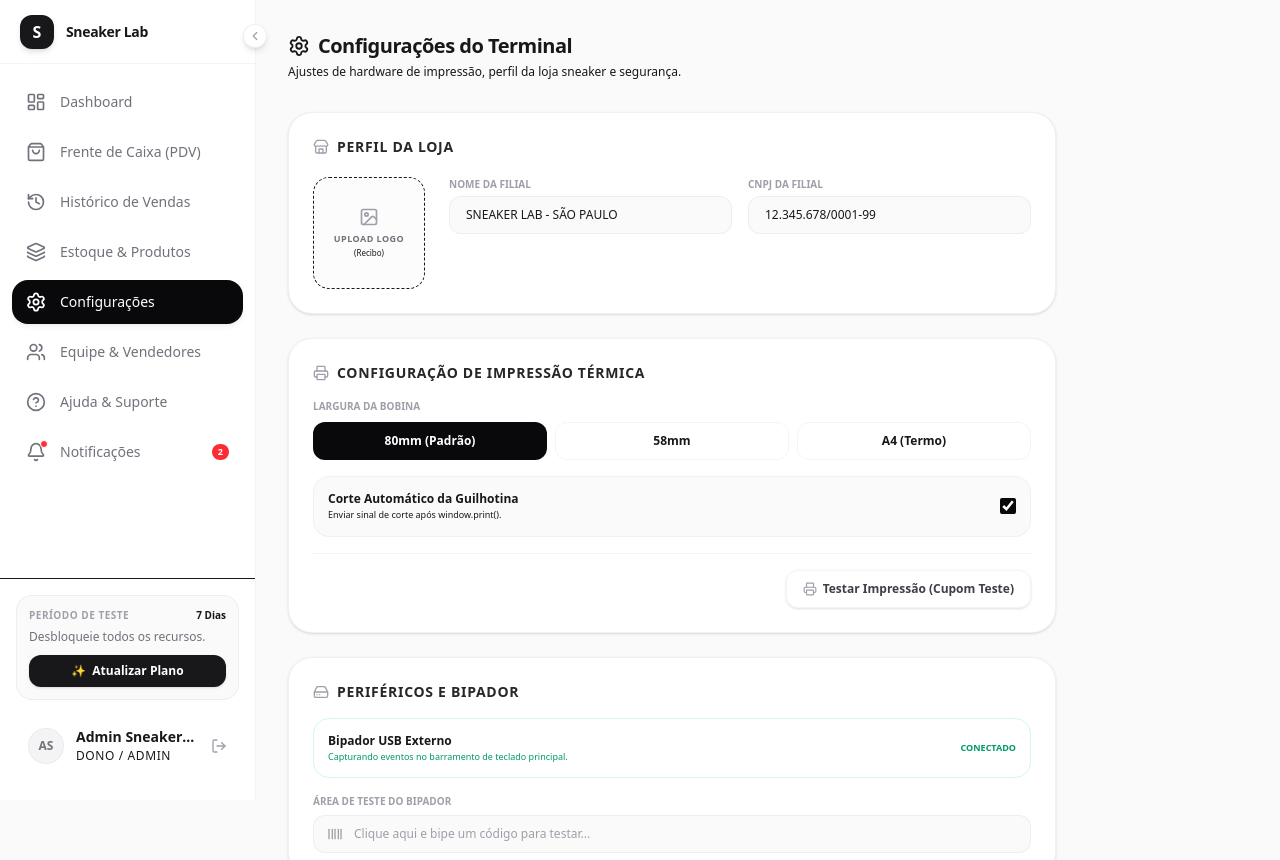
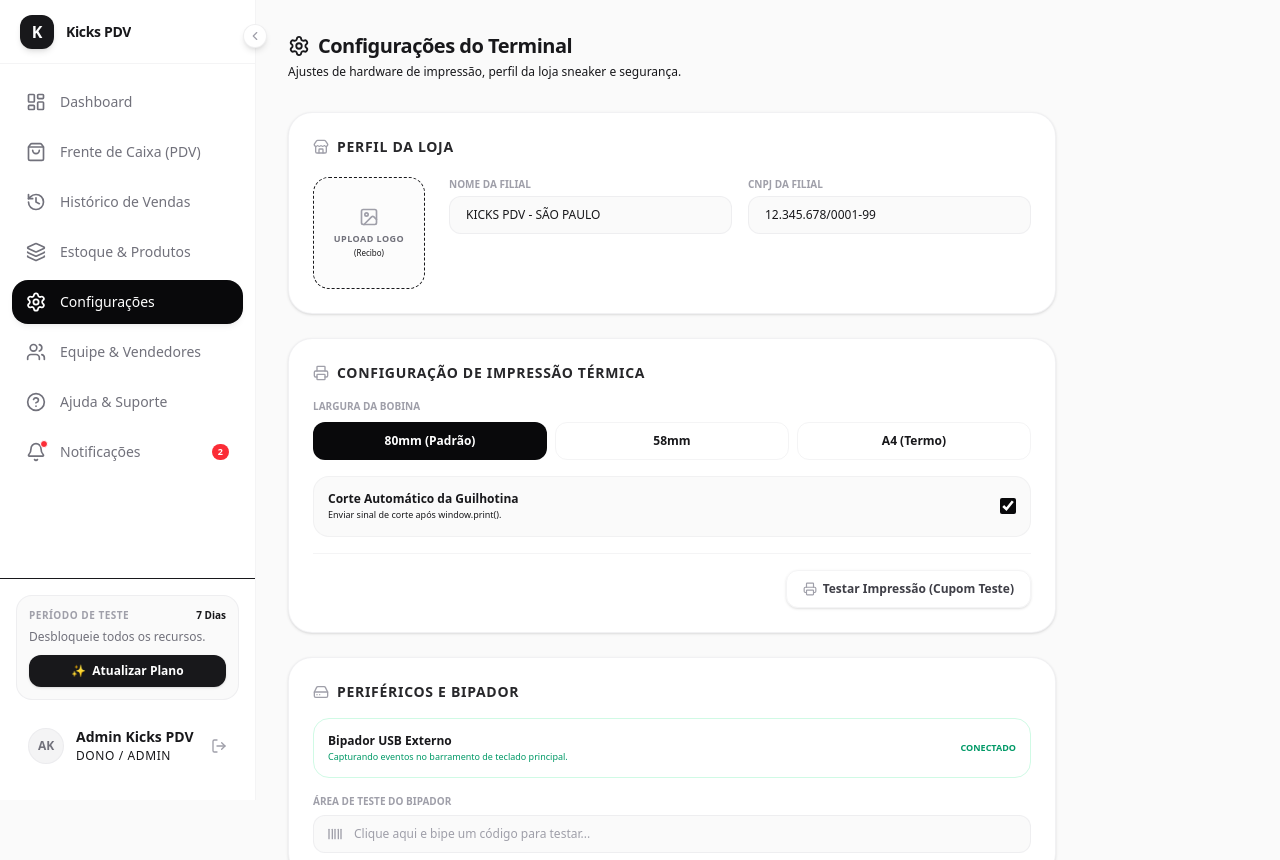
Before and after one commit to AllisonSink/pdv-sneaker-lab, a Next.js app: page /configuracoes in a window 1280 px wide. Shown: the top 860 px of the page. Built offline with nearby package versions, Linux system fonts and the light colour scheme.

Commit message:
chore: atualiza branding global para Kicks PDV

```diff
--- a/src/app/(dashboard)/configuracoes/page.tsx
+++ b/src/app/(dashboard)/configuracoes/page.tsx
@@ -123,7 +123,7 @@ export default function ConfiguracoesPage() {
                 <label className="text-[10px] text-zinc-400 dark:text-zinc-500 uppercase font-semibold mb-1 block">Nome da Filial</label>
                 <input
                   type="text"
-                  defaultValue="SNEAKER LAB - SÃO PAULO"
+                  defaultValue="KICKS PDV - SÃO PAULO"
                   className="w-full px-4 py-2.5 bg-zinc-50 dark:bg-zinc-900 border border-zinc-200/50 dark:border-zinc-800/50 rounded-xl text-base md:text-xs focus:outline-none focus:ring-1 focus:ring-zinc-900/10 focus:border-zinc-900 dark:focus:border-zinc-50"
                 />
               </div>
--- a/src/app/(dashboard)/dashboard/dashboard-client.tsx
+++ b/src/app/(dashboard)/dashboard/dashboard-client.tsx
@@ -508,7 +508,7 @@ export default function DashboardClient({ initialSales, initialProducts }: Dashb
     const day = String(now.getDate()).padStart(2, '0');
     const month = String(now.getMonth() + 1).padStart(2, '0');
     const year = now.getFullYear();
-    const filename = `Relatorio_Vendas_Sneaker_${day}-${month}-${year}.xlsx`;
+    const filename = `Relatorio_Vendas_Kicks_${day}-${month}-${year}.xlsx`;
 
     XLSX.writeFile(workbook, filename);
     toast.success('Relatório gerado com sucesso!');
--- a/src/app/(dashboard)/layout.tsx
+++ b/src/app/(dashboard)/layout.tsx
@@ -315,12 +315,12 @@ export default function DashboardLayout({ children }: { children: React.ReactNod
             title={isSidebarExpanded ? "Recolher Menu" : "Expandir Menu"}
           >
             <div className="w-8.5 h-8.5 rounded-xl bg-zinc-900 dark:bg-zinc-50 flex items-center justify-center text-white dark:text-zinc-900 font-bold shrink-0 shadow-md group-hover:scale-105 transition-transform">
-              S
+              K
             </div>
             <span className={`font-bold tracking-tight text-sm truncate transition-all duration-300 ease-in-out ${
               isSidebarExpanded ? 'opacity-100 max-w-[150px]' : 'opacity-0 max-w-0 overflow-hidden pointer-events-none'
             }`}>
-              Sneaker Lab
+              Kicks PDV
             </span>
           </div>
         </div>
@@ -477,9 +477,9 @@ export default function DashboardLayout({ children }: { children: React.ReactNod
         <header className="md:hidden h-16 bg-white dark:bg-zinc-950 border-b border-zinc-200/40 dark:border-zinc-900 px-4 flex items-center justify-between sticky top-0 z-40">
           <a href="/" target="_blank" rel="noopener noreferrer" onClick={(e) => e.stopPropagation()} className="flex items-center gap-2 relative z-50 p-2 -ml-2 cursor-pointer no-underline hover:no-underline hover:opacity-90 transition-opacity">
             <div className="w-8 h-8 rounded-lg bg-zinc-900 dark:bg-zinc-50 flex items-center justify-center text-white dark:text-zinc-900 font-bold">
-              S
+              K
             </div>
-            <span className="font-bold tracking-tight text-sm text-zinc-900 dark:text-zinc-50">Sneaker Lab</span>
+            <span className="font-bold tracking-tight text-sm text-zinc-900 dark:text-zinc-50">Kicks PDV</span>
           </a>
 
           <div className="flex items-center gap-3">
@@ -681,7 +681,7 @@ export default function DashboardLayout({ children }: { children: React.ReactNod
               </label>
               <input
                 type="email"
-                value={user?.email || "admin@sneakerlab.com"}
+                value={user?.email || "admin@kickspdv.com"}
                 disabled
                 className="w-full px-4 py-2.5 bg-zinc-100 dark:bg-zinc-950 border border-zinc-200/50 dark:border-zinc-800/50 rounded-xl text-base md:text-sm text-zinc-500 dark:text-zinc-500 cursor-not-allowed focus:outline-none select-none"
               />
@@ -722,7 +722,7 @@ export default function DashboardLayout({ children }: { children: React.ReactNod
 
             {/* Email Support Primary Action */}
             <a
-              href="mailto:suporte@sneakerlab.com.br?subject=Dúvida%20-%20Sneaker%20Lab"
+              href="mailto:suporte@kickspdv.com?subject=Dúvida%20-%20Kicks%20PDV"
               className="w-full py-3.5 px-4 bg-zinc-50 hover:bg-zinc-100 dark:bg-zinc-900/60 dark:hover:bg-zinc-900 border border-zinc-200 dark:border-zinc-800 text-zinc-700 dark:text-zinc-300 font-semibold rounded-2xl flex items-center justify-center gap-2 transition-all cursor-pointer text-sm select-none"
             >
               <Mail className="w-4 h-4" />
--- a/src/app/(dashboard)/pdv/pdv-client.tsx
+++ b/src/app/(dashboard)/pdv/pdv-client.tsx
@@ -780,10 +780,10 @@ export default function PDVClient({ initialProducts }: { initialProducts: Produc
                   <h3 className="text-[10px] uppercase tracking-wider font-bold text-zinc-450 dark:text-zinc-500">Acessórios & Venda Rápida</h3>
                   <div className="grid grid-cols-2 gap-3">
                     {[
-                      { id: 'kit-limpeza', name: 'Kit Limpeza Premium', price: 89, brand: 'Sneaker Lab' },
-                      { id: 'meias', name: 'Par de Meias', price: 45, brand: 'Sneaker Lab' },
-                      { id: 'cadarco', name: 'Cadarço Extra', price: 20, brand: 'Sneaker Lab' },
-                      { id: 'sacola', name: 'Sacola Presente', price: 10, brand: 'Sneaker Lab' }
+                      { id: 'kit-limpeza', name: 'Kit Limpeza Premium', price: 89, brand: 'Kicks PDV' },
+                      { id: 'meias', name: 'Par de Meias', price: 45, brand: 'Kicks PDV' },
+                      { id: 'cadarco', name: 'Cadarço Extra', price: 20, brand: 'Kicks PDV' },
+                      { id: 'sacola', name: 'Sacola Presente', price: 10, brand: 'Kicks PDV' }
                     ].map(item => (
                       <div
                         key={item.id}
--- a/src/app/layout.tsx
+++ b/src/app/layout.tsx
@@ -18,8 +18,8 @@ const geistMono = Geist_Mono({
 });
 
 export const metadata: Metadata = {
-  title: "Sneaker Lab - Frente de Caixa & PDV",
-  description: "Frente de Caixa (PDV) e Controle de Estoque de Grade para Sneaker Shops. Design premium e responsivo para PC e Smart POS.",
+  title: "Kicks PDV | Sistema de Gestão Premium",
+  description: "Frente de Caixa (PDV) e Controle de Estoque de Grade para Lojas de Sneakers e Streetwear. Design premium e responsivo para PC e Smart POS.",
 };
 
 export const viewport: Viewport = {
--- a/src/app/login/page.tsx
+++ b/src/app/login/page.tsx
@@ -82,12 +82,12 @@ export default function LoginPage() {
         {/* Header Section */}
         <a href="/" target="_blank" rel="noopener noreferrer" className="flex flex-col gap-3 text-center cursor-pointer hover:opacity-80 transition-opacity">
           {/* Minimalist Premium Logo */}
-          <div className="mx-auto w-10 h-10 rounded-xl bg-zinc-950 dark:bg-zinc-50 flex items-center justify-center text-white dark:text-zinc-955 font-black text-lg tracking-tight select-none">
-            S
+          <div className="mx-auto w-10 h-10 rounded-xl bg-zinc-955 dark:bg-zinc-50 flex items-center justify-center text-white dark:text-zinc-955 font-black text-lg tracking-tight select-none">
+            K
           </div>
           <div className="mt-2 space-y-1">
             <h1 className="text-xl font-bold tracking-tight text-zinc-900 dark:text-zinc-50">
-              {isRegistering ? 'Criar nova conta' : 'Sneaker Lab'}
+              {isRegistering ? 'Criar nova conta' : 'Kicks PDV'}
             </h1>
             <p className="text-xs text-zinc-450 dark:text-zinc-500 font-medium">
               {isRegistering ? 'Cadastre sua loja de sneakers' : 'Frente de Caixa & Controle de Estoque'}
@@ -137,7 +137,7 @@ export default function LoginPage() {
                   <input
                     id="storeName"
                     type="text"
-                    placeholder="Ex: Sneaker Shop"
+                    placeholder="Ex: Kicks Shop"
                     value={storeNameInput}
                     onChange={(e) => setStoreNameInput(e.target.value)}
                     className="w-full pl-10 pr-4 py-3 bg-zinc-50 dark:bg-zinc-900/50 border border-zinc-200/40 dark:border-zinc-800/40 rounded-xl text-base md:text-sm focus:outline-none focus:ring-1 focus:ring-zinc-950 dark:focus:ring-zinc-50 focus:border-zinc-950 dark:focus:border-zinc-50 transition-all placeholder-zinc-455 dark:placeholder-zinc-600"
@@ -228,20 +228,20 @@ export default function LoginPage() {
             <div className="grid grid-cols-2 gap-2.5">
               <button
                 type="button"
-                onClick={() => handleQuickFill('admin@sneakerlab.com')}
+                onClick={() => handleQuickFill('admin@kickspdv.com')}
                 className="py-2.5 px-3 bg-zinc-50/50 hover:bg-zinc-100/50 dark:bg-zinc-900/30 dark:hover:bg-zinc-900/50 border border-zinc-150/45 dark:border-zinc-800/30 rounded-xl text-[10px] font-bold text-zinc-800 dark:text-zinc-355 flex flex-col items-center gap-0.5 transition-colors cursor-pointer"
               >
                 <span>Dono / Admin</span>
-                <span className="text-[8px] text-zinc-400 font-normal">admin@sneakerlab.com</span>
+                <span className="text-[8px] text-zinc-400 font-normal">admin@kickspdv.com</span>
               </button>
 
               <button
                 type="button"
-                onClick={() => handleQuickFill('seller@sneakerlab.com')}
+                onClick={() => handleQuickFill('seller@kickspdv.com')}
                 className="py-2.5 px-3 bg-zinc-50/50 hover:bg-zinc-100/50 dark:bg-zinc-900/30 dark:hover:bg-zinc-900/50 border border-zinc-150/45 dark:border-zinc-800/30 rounded-xl text-[10px] font-bold text-zinc-800 dark:text-zinc-355 flex flex-col items-center gap-0.5 transition-colors cursor-pointer"
               >
                 <span>Vendedor / Frente</span>
-                <span className="text-[8px] text-zinc-450 font-normal">seller@sneakerlab.com</span>
+                <span className="text-[8px] text-zinc-455 font-normal">seller@kickspdv.com</span>
               </button>
             </div>
           </div>
--- a/src/app/page.tsx
+++ b/src/app/page.tsx
@@ -37,7 +37,7 @@ export default function LandingPage() {
     {
       id: 'pro',
       title: 'Plano Pro',
-      description: 'O padrão da indústria para sneaker shops em crescimento.',
+      description: 'O padrão da indústria para lojas de sneakers em crescimento.',
       price: isAnnual ? 'R$ 119,90' : 'R$ 149,90',
       period: '/mês',
       billingInfo: isAnnual ? 'Cobrado anualmente (R$ 1.438,80/ano)' : 'Cobrado mensalmente',
@@ -82,10 +82,10 @@ export default function LandingPage() {
           {/* Logo */}
           <Link href="/" className="flex items-center gap-2.5 group select-none">
             <div className="w-9 h-9 rounded-xl bg-black flex items-center justify-center text-white font-bold shrink-0 shadow-md group-hover:scale-105 transition-transform">
-              S
+              K
             </div>
             <span className="font-bold tracking-tight text-sm text-zinc-900">
-              Sneaker Lab
+              Kicks PDV
             </span>
           </Link>
 
@@ -319,7 +319,7 @@ export default function LandingPage() {
       <footer className="border-t border-zinc-200/60 bg-white">
         <div className="max-w-7xl mx-auto py-12 px-6 flex flex-col sm:flex-row justify-between items-center gap-4 text-xs text-zinc-500 font-medium">
           <div>
-            &copy; 2026 Sneaker Lab. Todos os direitos reservados.
+            &copy; 2026 Kicks PDV. Todos os direitos reservados.
           </div>
           <div className="flex items-center gap-6">
             <a href="#" className="hover:text-zinc-900 transition-colors">Termos de Uso</a>
--- a/src/components/LandingPageClient.tsx
+++ b/src/components/LandingPageClient.tsx
@@ -37,7 +37,7 @@ export default function LandingPageClient() {
     {
       id: 'pro',
       title: 'Plano Pro',
-      description: 'O padrão da indústria para sneaker shops em crescimento.',
+      description: 'O padrão da indústria para lojas de sneakers em crescimento.',
       price: isAnnual ? 'R$ 119,90' : 'R$ 149,90',
       period: '/mês',
       billingInfo: isAnnual ? 'Cobrado anualmente (R$ 1.438,80/ano)' : 'Cobrado mensalmente',
@@ -82,10 +82,10 @@ export default function LandingPageClient() {
           {/* Logo */}
           <Link href="/" className="flex items-center gap-2.5 group select-none">
             <div className="w-9 h-9 rounded-xl bg-black flex items-center justify-center text-white font-bold shrink-0 shadow-md group-hover:scale-105 transition-transform">
-              S
+              K
             </div>
             <span className="font-bold tracking-tight text-sm text-zinc-900">
-              Sneaker Lab
+              Kicks PDV
             </span>
           </Link>
 
@@ -319,7 +319,7 @@ export default function LandingPageClient() {
       <footer className="border-t border-zinc-200/60 bg-white">
         <div className="max-w-7xl mx-auto py-12 px-6 flex flex-col sm:flex-row justify-between items-center gap-4 text-xs text-zinc-500 font-medium">
           <div>
-            &copy; 2026 Sneaker Lab. Todos os direitos reservados.
+            &copy; 2026 Kicks PDV. Todos os direitos reservados.
           </div>
           <div className="flex items-center gap-6">
             <a href="#" className="hover:text-zinc-900 transition-colors">Termos de Uso</a>
--- a/src/components/Receipt.tsx
+++ b/src/components/Receipt.tsx
@@ -39,8 +39,8 @@ export const Receipt: React.FC<ReceiptProps> = ({
     >
       {/* Header */}
       <div className="text-center mb-4">
-        <h1 className="text-sm font-bold tracking-widest uppercase">SNEAKER LAB</h1>
-        <p className="text-[8px] uppercase opacity-75">Concept & Sneaker Shop</p>
+        <h1 className="text-sm font-bold tracking-widest uppercase">KICKS PDV</h1>
+        <p className="text-[8px] uppercase opacity-75">Concept & Kicks Shop</p>
         <p className="text-[8px] mt-1">Av. Paulista, 1000 - São Paulo/SP</p>
         <p className="text-[8px]">CNPJ: 12.345.678/0001-99</p>
         <p className="text-[8px]">TEL: (11) 3232-4040</p>
@@ -118,7 +118,7 @@ export const Receipt: React.FC<ReceiptProps> = ({
       {/* Footer / Barcode */}
       <div className="text-center space-y-2 mt-4">
         <p className="text-[9px] uppercase tracking-wide">Obrigado pela preferência!</p>
-        <p className="text-[8px] opacity-75">Desenvolvido por Sneaker Lab OS</p>
+        <p className="text-[8px] opacity-75">Desenvolvido por Kicks PDV OS</p>
 
         {/* Simulated Thermal Ticket Barcode */}
         <div className="flex flex-col items-center justify-center pt-2">
--- a/src/context/AuthContext.tsx
+++ b/src/context/AuthContext.tsx
@@ -37,13 +37,13 @@ export const AuthProvider: React.FC<{ children: React.ReactNode }> = ({ children
       }
     } else {
       // Injeta usuário mock imediatamente para destravar o desenvolvimento visual
-      setUser({
-        id: 'mock-123',
-        email: 'admin@sneakerlab.com',
-        username: 'Admin Sneaker Lab',
-        role: 'admin',
-        tenant_id: 'mock-tenant-id'
-      });
+        setUser({
+          id: 'mock-123',
+          email: 'admin@kickspdv.com',
+          username: 'Admin Kicks PDV',
+          role: 'admin',
+          tenant_id: 'mock-tenant-id'
+        });
     }
     setIsLoading(false);
   }, []);
--- a/src/utils/supabase/client.ts
+++ b/src/utils/supabase/client.ts
@@ -121,13 +121,13 @@ export function createClient(): SupabaseClient {
   if (isMockMode) {
     let mockUser = {
       id: 'mock-user-id',
-      email: 'admin@sneakerlab.com',
+      email: 'admin@kickspdv.com',
       user_metadata: {
         username: 'admin',
         role: 'admin',
         tenant_id: 'mock-tenant',
         full_name: 'Admin Demo',
-        store_name: 'Sneaker Lab'
+        store_name: 'Kicks PDV'
       }
     };
 
@@ -138,13 +138,13 @@ export function createClient(): SupabaseClient {
           const parsed = JSON.parse(decodeURIComponent(match[1]));
           mockUser = {
             id: parsed.id || 'mock-user-id',
-            email: parsed.email || 'admin@sneakerlab.com',
+            email: parsed.email || 'admin@kickspdv.com',
             user_metadata: {
               username: parsed.username || 'admin',
               role: parsed.role || 'admin',
               tenant_id: parsed.tenant_id || 'mock-tenant',
               full_name: parsed.username || 'Admin Demo',
-              store_name: 'Sneaker Lab'
+              store_name: 'Kicks PDV'
             }
           };
         } catch {}
--- a/src/utils/supabase/server.ts
+++ b/src/utils/supabase/server.ts
@@ -125,13 +125,13 @@ export async function createClient(): Promise<SupabaseClient> {
   if (isMockMode) {
     let mockUser = {
       id: 'mock-user-id',
-      email: 'admin@sneakerlab.com',
+      email: 'admin@kickspdv.com',
       user_metadata: {
         username: 'admin',
         role: 'admin',
         tenant_id: 'mock-tenant',
         full_name: 'Admin Demo',
-        store_name: 'Sneaker Lab'
+        store_name: 'Kicks PDV'
       }
     };
 
@@ -140,13 +140,13 @@ export async function createClient(): Promise<SupabaseClient> {
         const parsed = JSON.parse(decodeURIComponent(mockUserCookie));
         mockUser = {
           id: parsed.id || 'mock-user-id',
-          email: parsed.email || 'admin@sneakerlab.com',
+          email: parsed.email || 'admin@kickspdv.com',
           user_metadata: {
             username: parsed.username || 'admin',
             role: parsed.role || 'admin',
             tenant_id: parsed.tenant_id || 'mock-tenant',
             full_name: parsed.username || 'Admin Demo',
-            store_name: 'Sneaker Lab'
+            store_name: 'Kicks PDV'
           }
         };
       } catch {}
```
